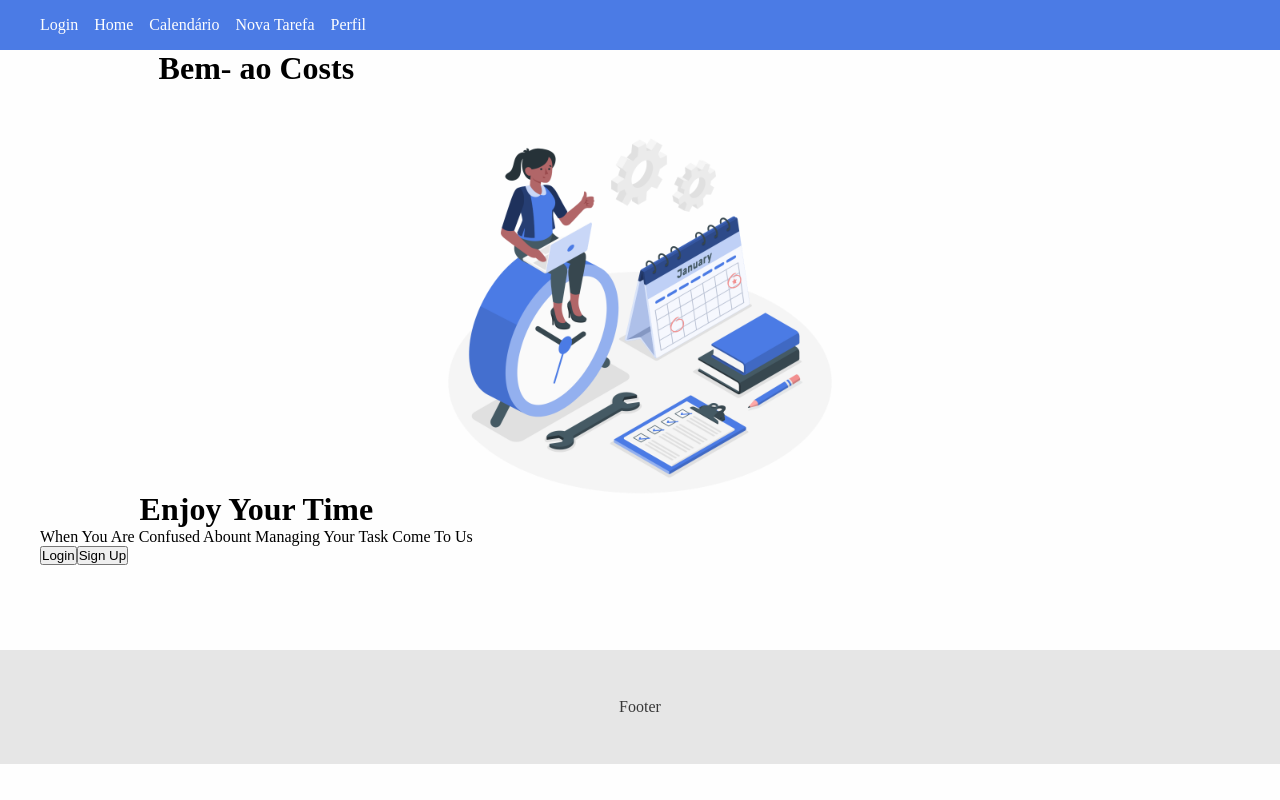
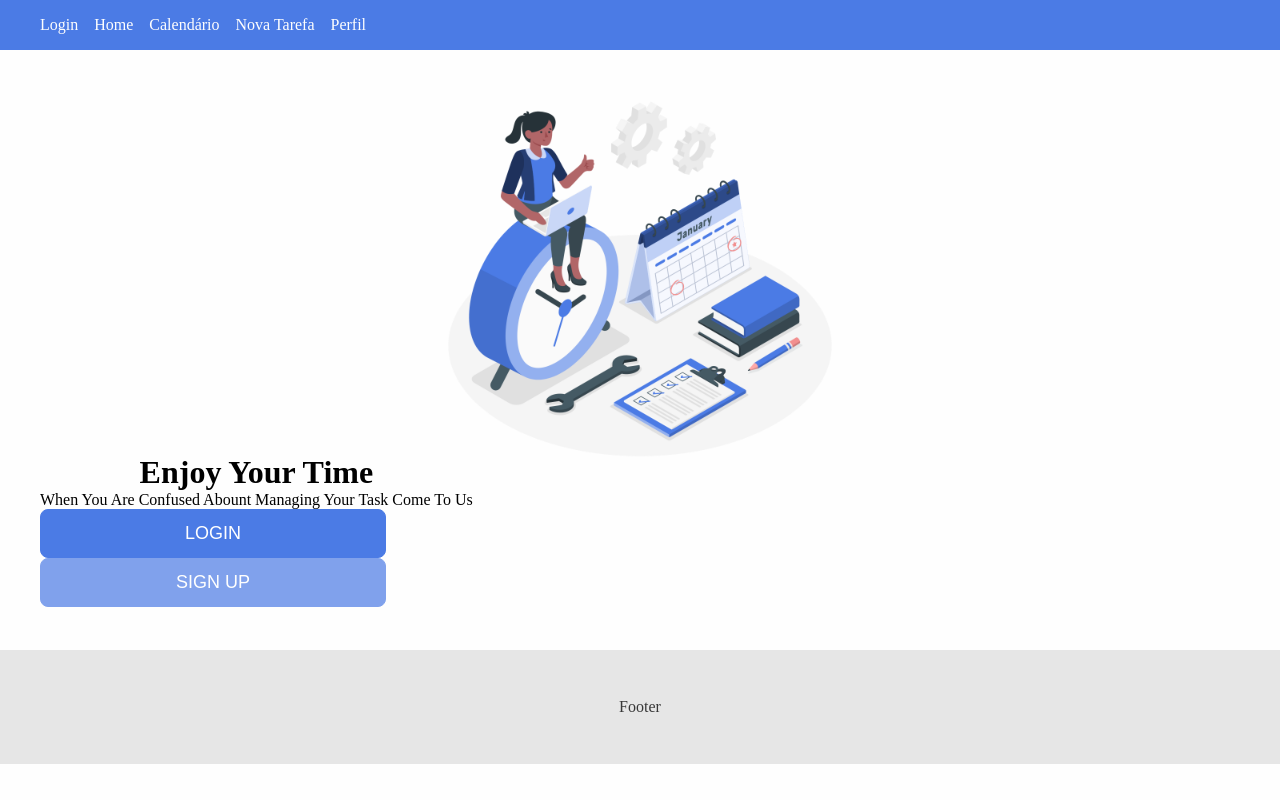
Before and after one commit to Doge-Sma/Task_Management-, a React (Create React App) app: page /login in a window 1280 px wide. Built offline with nearby package versions, Linux system fonts and the light colour scheme.

Commit message:
estrutura de login feira, falta flex

```diff
--- a/src/components/pages/Login.js
+++ b/src/components/pages/Login.js
@@ -5,7 +5,6 @@ function Login() {
     return (
 
         <div className={styles.login}>
-            <h1> Bem- ao <span>Costs</span></h1>
             <img src={logo} alt="Logo da Tela de Login" className={styles.imagemLogo} />
 
             <div class="text">
@@ -13,8 +12,9 @@ function Login() {
                 <p1> When You Are Confused Abount </p1>
                 <p1> Managing Your Task Come To Us </p1>
             </div>
-            <button> Login </button>
-            <button> Sign Up</button>
+            <button className={styles.buttonLogin}> Login </button>
+            <button className={styles.buttonSign}> Sign Up</button>
+
         </div>
 
 
--- a/src/components/pages/Login.module.css
+++ b/src/components/pages/Login.module.css
@@ -1,3 +1,9 @@
+.root{
+    --bluebutton1: #4B7BE5; /* Por algum motivo não funciona as varavéis aqui /*/
+    --white: #FFFFFF;
+    --gray: #D9D9D9;
+}
+
 .login {
     background-color: var(--blac);
 }
@@ -40,3 +46,43 @@ h1 {
     order: 0;
     flex-grow: 0;
 }
+
+.buttonLogin{
+   /* background-color: aqua; /*/
+    display: flex;
+    flex-direction: row;
+    justify-content: center;
+    align-items: center;
+    padding: 12px 24px;
+    width: 80%;
+    height: 49px;
+    border: 1px solid #4B7BE5;
+    box-sizing: border-box;
+    border-radius: 8px;
+    color: #FFFFFF;
+    background-color: #4B7BE5;
+    font-size: 18px;
+    text-transform: uppercase;
+    align-self: center;
+    margin-top: auto;
+}
+
+.buttonSign{
+    display: flex;
+    flex-direction: row;
+    justify-content: center;
+    align-items: center;
+    padding: 12px 24px;
+    width: 80%;
+    height: 49px;
+    border: 1px solid #4B7BE5;
+    box-sizing: border-box;
+    border-radius: 8px;
+    color: #FFFFFF;
+    background-color: #4B7BE5;
+    font-size: 18px;
+    text-transform: uppercase;
+    align-self: center;
+    margin-top: auto;
+    opacity: 0.7;
+}
```
